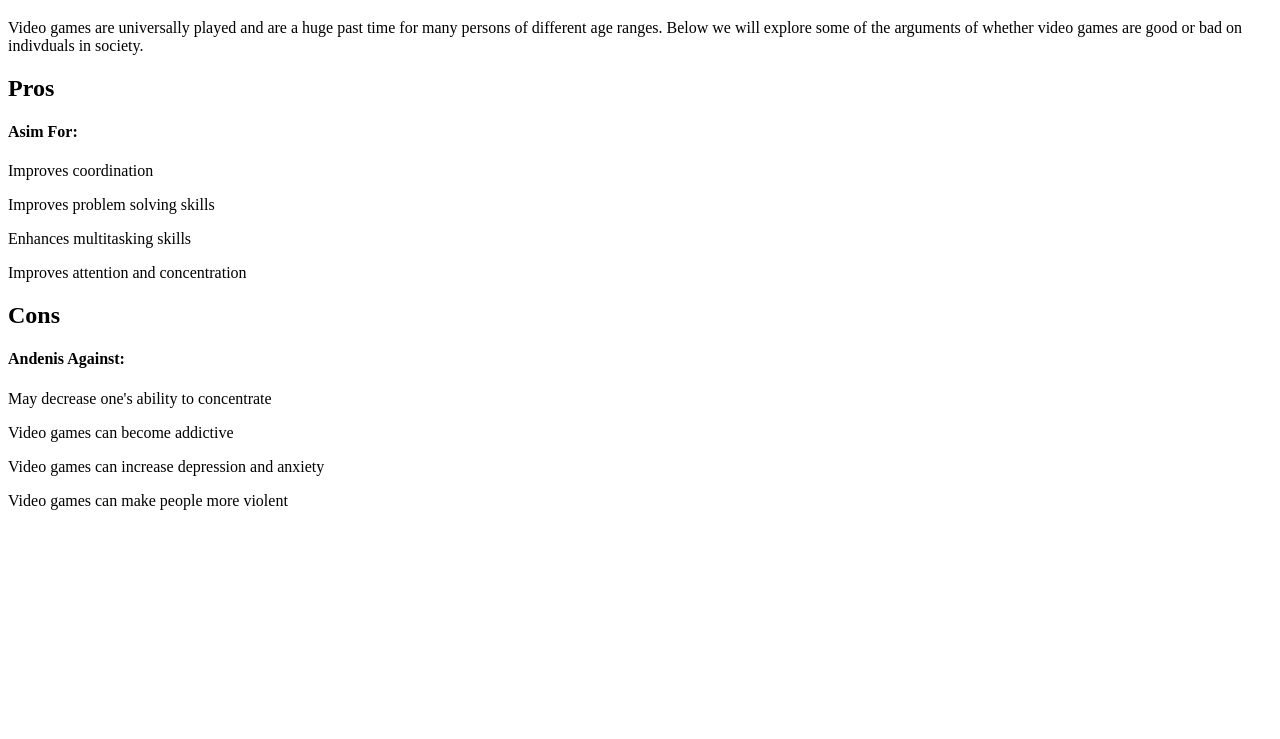
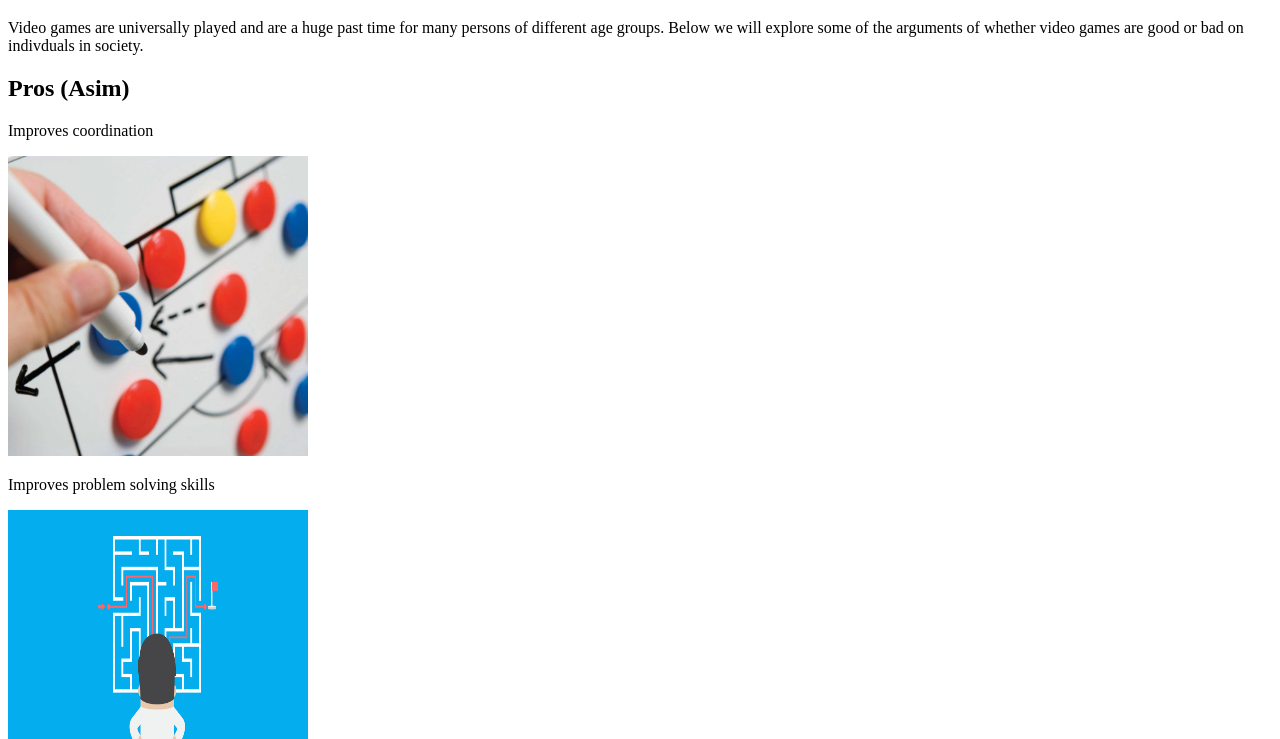
Before and after one commit to mehta-asim/A-A-Midterm, a plain HTML site: page index.html in a window 1280 px wide. Shown: the part 61-800 px from the top of the page. Drawn offline with Linux system fonts and the light colour scheme.

Commit message:
Update index.html with images

```diff
--- a/index.html
+++ b/index.html
@@ -1,29 +1,38 @@
 <!DOCTYPE html>
 <html lang="en">
 <head>
-	<meta charset="utf-8">
-	<title>A-A-Midterm</title>
-	<link rel="stylesheet" type="text/css" href="css/main.css">
+    <meta charset="utf-8">
+    <title>A-A-Midterm</title>
+    <link rel="stylesheet" type="text/css" href="css/main.css">
 </head>
 <body>
-		<h1>Are Video Games good or bad?</h1>
-		<p> Video games are universally played and are a huge past time for many persons of different age ranges. Below we will explore some of the arguments of whether video games are good or bad on indivduals in society.</p>
+    <div id="container">
+        <h1>Are Video Games good or bad?</h1>
+        <p>Video games are universally played and are a huge past time for many persons of different age groups. Below we will explore some of the arguments of whether video games are good or bad on indivduals in society.</p>
 
+    <div id="left">
+            <h2>Pros (Asim)</h2>
+            <p>Improves coordination</p>
+            <img src="images/pro_coordination.jpg" width="300" height="300" alt="coordinating a match">
+            <p>Improves problem solving skills</p>
+            <img src="images/pro_problem_solving.jpg" width="300" height="300" alt="person standing in front of a solved maze puzzle">
+            <p>Enhances multitasking skills</p>
+            <img src="images/pro_multitasking.jpg" width="300" height="300" alt="person multitasking">
+            <p>Improves attention and concentration</p>
+            <img src="images/pro_concentration.jpg" width="300" height="300" alt="person meditating">
+    </div>
     <div id="right">
-            <h2>Pros</h2>
-            <h4>Asim For:</h4>
-            <p>Improves coordination</p>
-            <p>Improves problem solving skills</p>
-            <p>Enhances multitasking skills</p>
-            <p>Improves attention and concentration</p>
+            <h2>Cons (Andenis)</h2>
+            <p>May decrease one's ability to concentrate</p>
+            <img src="images/con_concentrate.jpg" width="300" height="300" alt="ps4 controller inside a brain">
+            <p>Video games can become addictive</p>
+            <img src="images/con_addiction.jpg" width="300" height="300" alt="person playing video game on tv">
+            <p>Video games can increase depression and anxiety</p>
+            <img src="images/con_depression.jpg" width="300" height="300" alt="person holding head in hands">
+            <p>Video games can make people more violent</p>
+            <img src="images/con_violent.jpg" width="300" height="300" alt="child shouting while playing">
     </div>
-    <div id="left">
-            <h2>Cons</h2>
-            <h4>Andenis Against:</h4>
-            <p>May decrease one's ability to concentrate</p>
-            <p>Video games can become addictive</p>
-            <p>Video games can increase depression and anxiety</p>
-            <p>Video games can make people more violent</p>
-    </div>
+</div>
+
 </body>
 </html>
```
Also changed, not shown: images/con_addiction.jpg (added), images/con_concentrate.jpg (added), images/con_depression.jpg (added), images/con_violent.jpg (added), images/pro_concentration.jpg (added), images/pro_coordination.jpg (added), images/pro_multitasking.jpg (added), images/pro_problem_solving.jpg (added).
